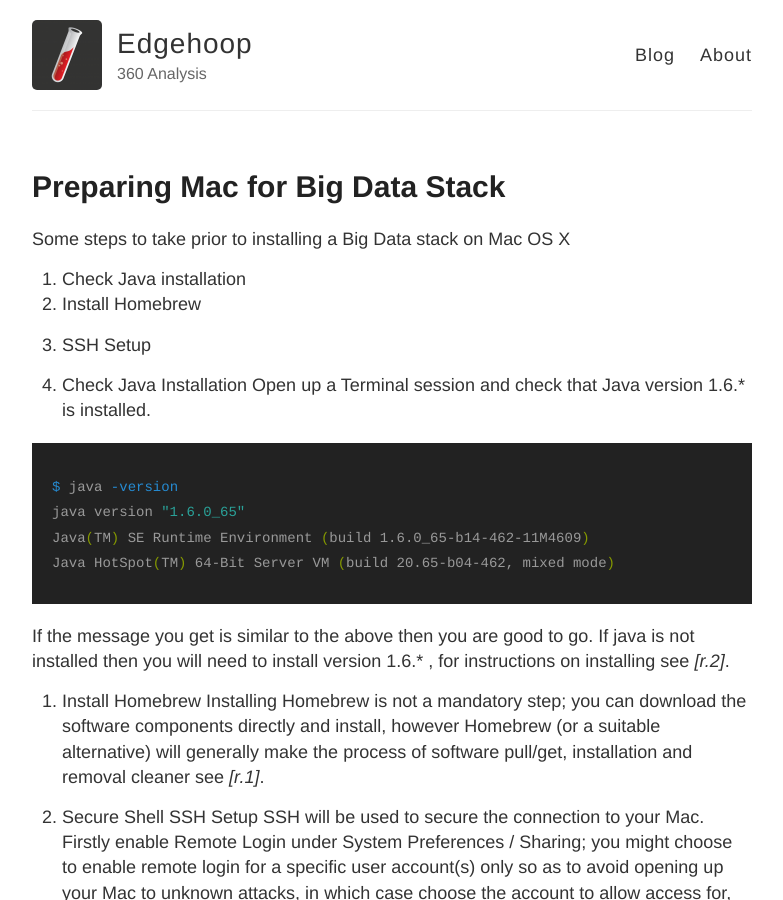
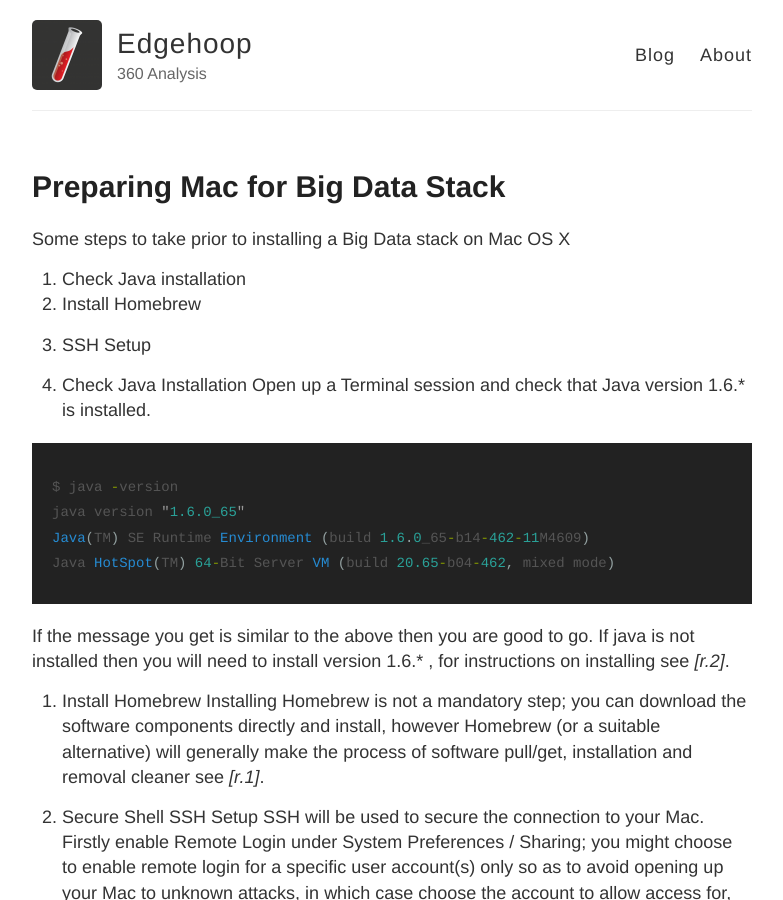
Before and after one commit to bdodia/bdodia.github.io, a Jekyll site: the page built from _posts/2013-11-12-Preparing-Mac-for-Big-Data-Stack.md, in a window 1280 px wide and 900 px high. Shown: the whole window, without its empty margins (248-1031 px from the left). Built offline with Jekyll 4.4.1, drawn with Linux system fonts in a browser that asks for light colours.

Commit message:
Update 2013-11-12-Preparing-Mac-for-Big-Data-Stack.md

````diff
--- a/_posts/2013-11-12-Preparing-Mac-for-Big-Data-Stack.md
+++ b/_posts/2013-11-12-Preparing-Mac-for-Big-Data-Stack.md
@@ -12,7 +12,7 @@ Some steps to take prior to installing a Big Data stack on Mac OS X
 1. Check Java Installation
  Open up a Terminal session and check that Java version 1.6.* is installed.
 
-```bash
+```javascript
 $ java -version
 java version "1.6.0_65"
 Java(TM) SE Runtime Environment (build 1.6.0_65-b14-462-11M4609)
````
